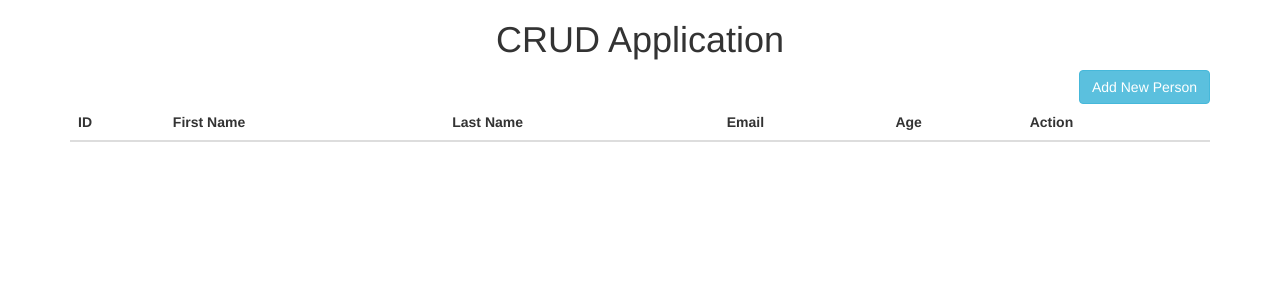
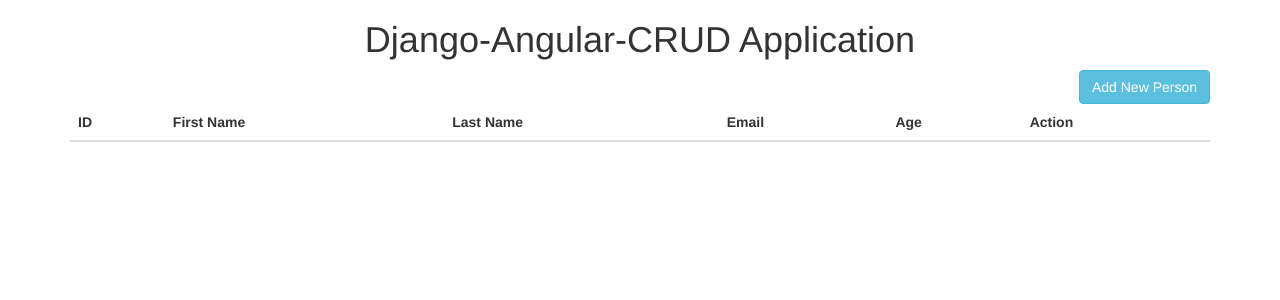
Before and after one commit to itsvks/crud, a Django app: page / in a window 1280 px wide. Shown: the top 300 px of the page. Run offline with Django 3.2, Linux system fonts and the light colour scheme; data comes from the database, SQL or seed files in the repository; both versions use the stored data as it was after the commit; data that the repository does not hold is empty; some libraries are stand-ins or nearby versions.

Commit message:
Project name changed

```diff
--- a/crud/settings.py
+++ b/django-angular-crud/settings.py
@@ -1,5 +1,5 @@
 """
-Django settings for crud project.
+Django settings for django-angular-crud project.
 
 Generated by 'django-admin startproject' using Django 1.8.4.
 
@@ -54,7 +54,7 @@ MIDDLEWARE_CLASSES = (
     'django.middleware.security.SecurityMiddleware',
 )
 
-ROOT_URLCONF = 'crud.urls'
+ROOT_URLCONF = 'django-angular-crud.urls'
 
 TEMPLATES = [
     {
@@ -74,7 +74,7 @@ TEMPLATES = [
     },
 ]
 
-WSGI_APPLICATION = 'crud.wsgi.application'
+WSGI_APPLICATION = 'django-angular-crud.wsgi.application'
 
 
 # Database
--- a/crud/urls.py
+++ b/django-angular-crud/urls.py
@@ -1,4 +1,4 @@
-"""crud URL Configuration
+"""django-angular-crud URL Configuration
 
 The `urlpatterns` list routes URLs to views. For more information please see:
     https://docs.djangoproject.com/en/1.8/topics/http/urls/
--- a/crud/wsgi.py
+++ b/django-angular-crud/wsgi.py
@@ -11,6 +11,6 @@ import os
 
 from django.core.wsgi import get_wsgi_application
 
-os.environ.setdefault("DJANGO_SETTINGS_MODULE", "crud.settings")
+os.environ.setdefault("DJANGO_SETTINGS_MODULE", "django-angular-crud.settings")
 
 application = get_wsgi_application()
--- a/manage.py
+++ b/manage.py
@@ -3,7 +3,7 @@ import os
 import sys
 
 if __name__ == "__main__":
-    os.environ.setdefault("DJANGO_SETTINGS_MODULE", "crud.settings")
+    os.environ.setdefault("DJANGO_SETTINGS_MODULE", "django-angular-crud.settings")
 
     from django.core.management import execute_from_command_line
 
--- a/static/app/js/app.js
+++ b/static/app/js/app.js
@@ -1,6 +1,6 @@
 'use strict';
 
-var app = angular.module('crud', [ 'ui.router', 'ui.bootstrap']);
+var app = angular.module('django-angular-crud', [ 'ui.router', 'ui.bootstrap']);
 
 
 // Used for configuring the interpolation markup. Defaults to {{ and }}.
--- a/templates/index.html
+++ b/templates/index.html
@@ -1,5 +1,5 @@
 <!DOCTYPE html>
-<html lang="en-us" ng-app="crud">
+<html lang="en-us" ng-app="django-angular-crud">
 <head>
     <title>CRUD</title>
     <meta charset="utf-8">
@@ -26,7 +26,7 @@
 </head>
 <body>
 
-    <h1 align="center">CRUD Application</h1>
+    <h1 align="center">Django-Angular-CRUD Application</h1>
 
     <div ui-view></div>
 
```
Also changed, not shown: db.sqlite3, django-angular-crud/__init__.py (added), 1 other file.
